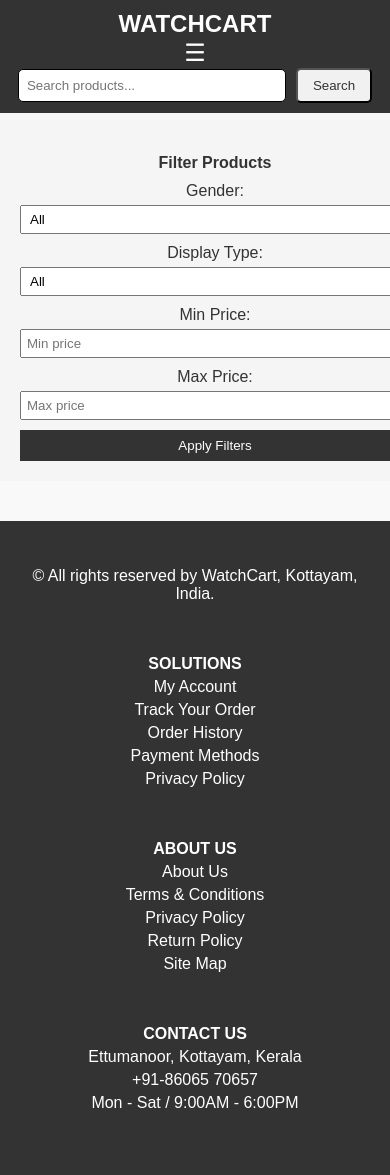
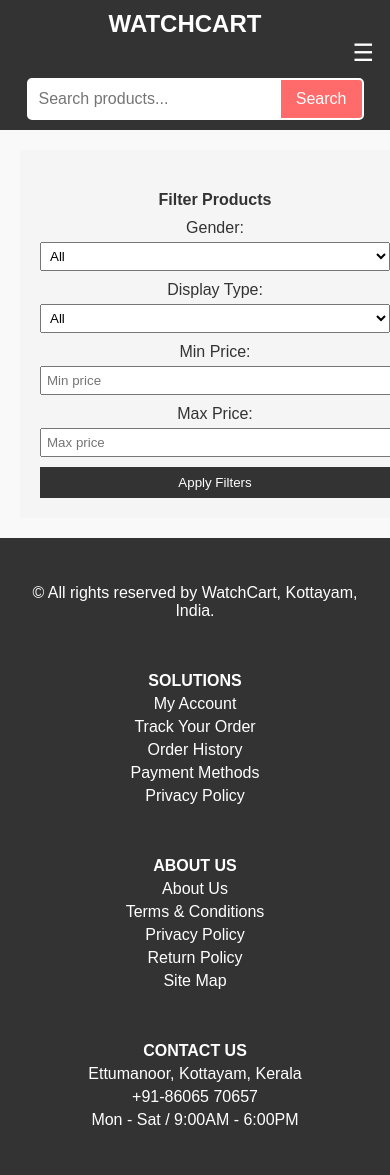
Before and after one commit to ANITJOHNSAJI/WATCHCART, a Django app: template epro/templates/allproduct.html in a window 390 px wide; the page is wider, and only the part inside the window is pictured. Before the commit the page ends 1108 px from the top of that part, so only its background shows below. Run offline with Django 3.2, Linux system fonts and the light colour scheme; the template is opened without the code that fills it, so the values that code supplies are empty.

Commit message:
make corrections successfully

```diff
--- a/epro/static/css/allproduct.css
+++ b/epro/static/css/allproduct.css
@@ -16,6 +16,7 @@
     justify-content: space-between;
     align-items: center;
     position: relative;
+    flex-wrap: wrap;
 }
 
 .navbar-brand {
@@ -23,11 +24,15 @@
     font-weight: bold;
     text-decoration: none;
     color: white;
+    margin-right: 20px;
 }
 
+/* === Swapped Positions === */
 .nav-links {
+    order: 1;
     display: flex;
     gap: 15px;
+    flex-wrap: wrap;
 }
 
 .nav-links a {
@@ -35,19 +40,58 @@
 }
 
 .nav-links button {
-    background-color: white;
+    background-color: transparent;
     border: none;
+    color: white;
     padding: 8px 15px;
     cursor: pointer;
     border-radius: 5px;
-    font-size: 14px;
+    font-size: 16px;
+    transition: background 0.3s ease;
 }
 
 .nav-links button:hover {
-    background-color: #ddd;
+    background-color: rgba(255, 255, 255, 0.2);
 }
 
-/* Mobile Menu Toggle */
+.search {
+    order: 2;
+    display: flex;
+    justify-content: flex-end;
+    align-items: center;
+    margin-left: auto;
+}
+
+.search form {
+    display: flex;
+    border: 2px solid #fff;
+    border-radius: 5px;
+    overflow: hidden;
+    background: white;
+}
+
+.search input {
+    padding: 10px;
+    font-size: 16px;
+    border: none;
+    outline: none;
+    width: 250px;
+}
+
+.search button {
+    background-color: #ff6b6b;
+    color: white;
+    border: none;
+    padding: 10px 15px;
+    cursor: pointer;
+    font-size: 16px;
+    transition: background 0.3s ease;
+}
+
+.search button:hover {
+    background-color: #ff5252;
+}
+
 .menu-toggle {
     display: none;
     font-size: 24px;
@@ -55,35 +99,10 @@
     background: none;
     border: none;
     color: white;
+    margin-left: auto;
 }
 
-/* Search Bar */
-.search form {
-    display: flex;
-    gap: 10px;
-    align-items: center;
-}
-
-.search input[type="text"] {
-    padding: 8px;
-    border-radius: 5px;
-    border: 1px solid #000000;
-    width: 250px;
-}
-
-.search button {
-    padding: 8px 15px;
-    border-radius: 5px;
-    background-color: #f1f1f1;
-    color: rgb(54, 50, 50);
-    cursor: pointer;
-}
-
-.search button:hover {
-    background-color: #cacdce;
-}
-
-/* Filter Section */
+/* =================== FILTER SECTION =================== */
 .filter-section {
     width: 250px;
     padding: 20px;
@@ -163,19 +184,17 @@
 
 .card-body del {
     color: #999;
-    font-size: 14px;
 }
 
 .card-body strong {
     color: #333;
-    font-size: 16px;
 }
 
-/* Footer */
+/* =================== FOOTER =================== */
 .footer {
     display: flex;
     flex-wrap: wrap;
-    justify-content: space-between;
+    justify-content: center;
     background-color: #333;
     color: white;
     padding: 20px;
@@ -249,18 +272,36 @@
         display: flex;
     }
 
+    .nav-links button {
+        width: 100%;
+        text-align: center;
+    }
+
+    .search {
+        order: 1;
+        width: 100%;
+        justify-content: center;
+        margin-top: 10px;
+    }
+
+    .search form {
+        width: 90%;
+    }
+
+    .search input {
+        width: 100%;
+    }
+
     .menu-toggle {
         display: block;
     }
 
-    /* Filters */
     .filter-section {
         width: 100%;
         text-align: center;
         border: none;
     }
 
-    /* Products */
     .products-container {
         flex-direction: column;
         align-items: center;
--- a/epro/templates/allproduct.html
+++ b/epro/templates/allproduct.html
@@ -34,6 +34,10 @@
     </nav>
 
     <!-- Filter Section -->
+
+
+    <!-- Products Section -->
+    <div class="products-container">
         <div class="filter-section">
             <h4>Filter Products</h4>
             <form method="GET" action="{% url 'product_list' %}">
@@ -62,9 +66,6 @@
                 <button type="submit">Apply Filters</button>
             </form>
         </div>
-
-    <!-- Products Section -->
-    <div class="products-container">
         {% for product in products %}
         <div class="card">
             <a href="{% url 'product' product.id %}">
@@ -73,7 +74,7 @@
             <div class="card-body">
                 <h5>{{ product.name }}</h5>
                 <p>{{ product.description }}</p>
-                <p><del>${{ product.price }}</del> <strong>${{ product.offerprice }}</strong></p>
+                <p><del>₹{{ product.price }}</del> <strong>₹{{ product.offerprice }}</strong></p>
             </div>
         </div>
         {% endfor %}
```
Also changed, not shown: other parts of epro/static/css/allproduct.css (+26 -16 lines), epro/static/css/cart.css (+131 -9 lines), epro/db.sqlite3. Lines whose indentation alone changed are shown as unchanged.
